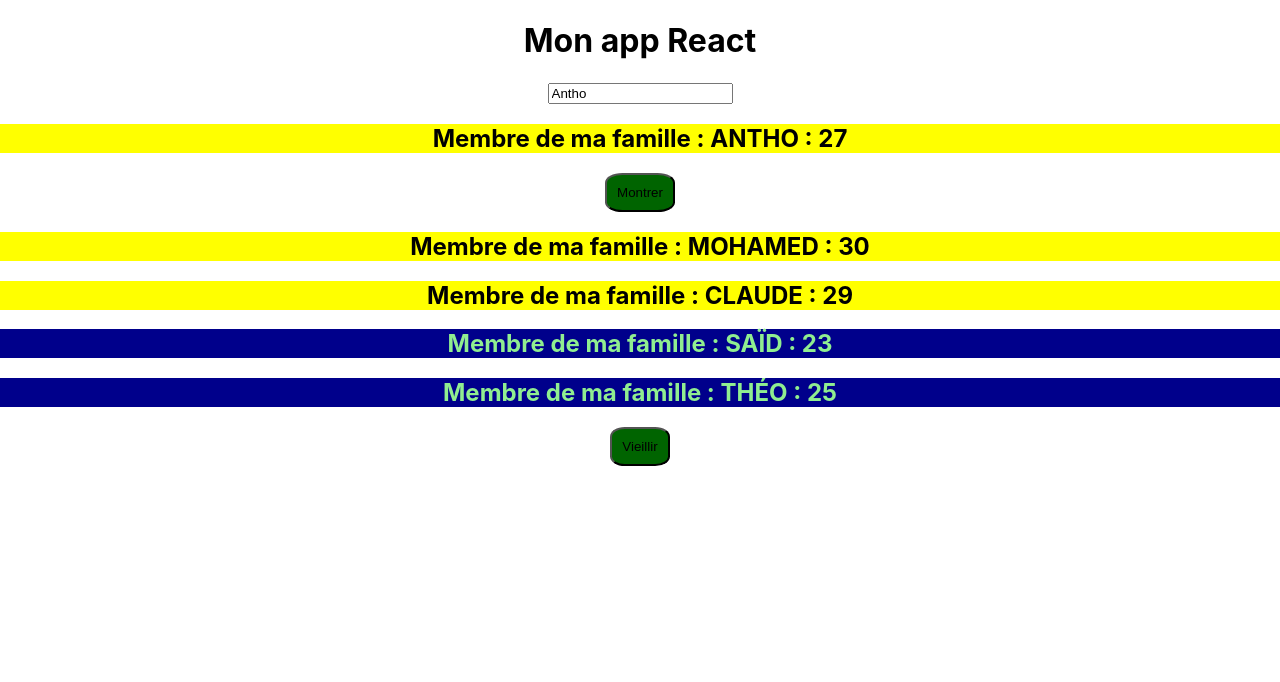
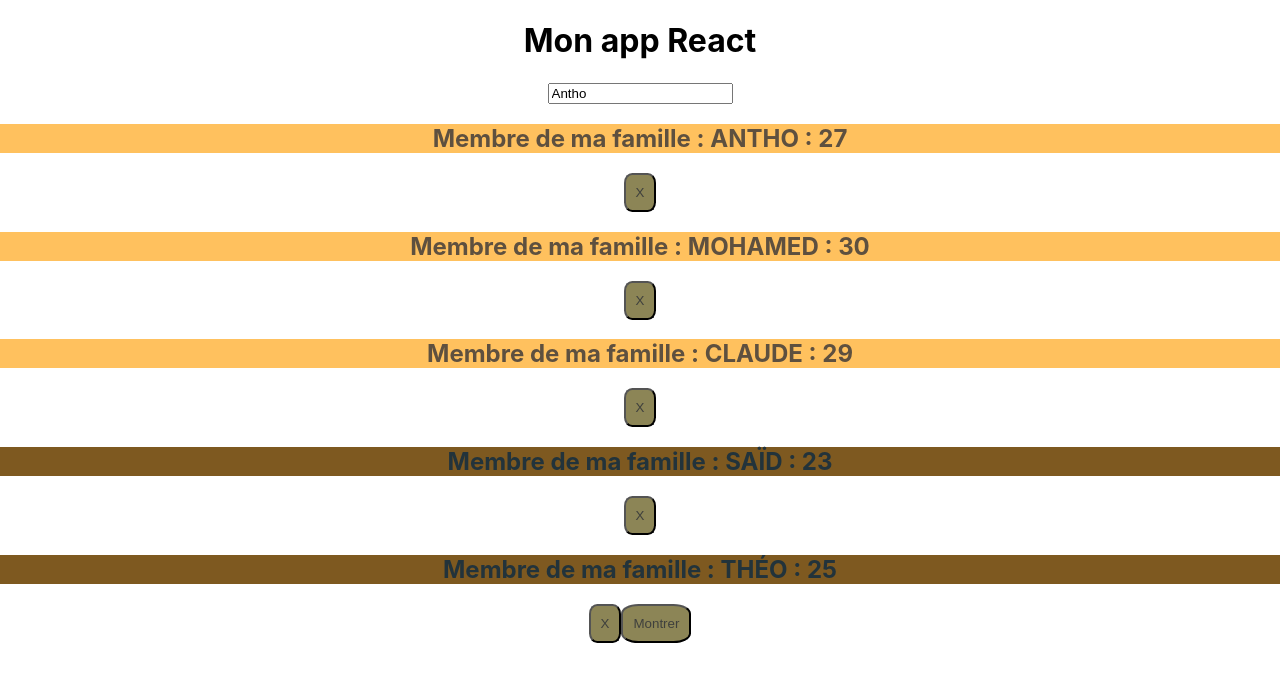
Before and after one commit to darwyn57/membre, a React (Create React App) app: page / in a window 1280 px wide. Shown: the top 682 px of the page. Built offline with nearby package versions, Linux system fonts and the light colour scheme.

Commit message:
fonction cacherNom

```diff
--- a/src/App.js
+++ b/src/App.js
@@ -1,6 +1,6 @@
 import React, { Component } from 'react'
 import Membre from './Membre.js';
-import Button from './Button.js';
+import button from './Button.js';
 import './App.css';
 
 const famille = {
@@ -38,36 +38,52 @@ class App extends Component {
     famille.membre1.name = name
     this.setState({ famille })
   }
-
   handleShowDescription = () => {
     const isShow = !this.state.isShow
     this.setState({ isShow })
+  }
+  cacherNom = (id) => {
+    const famille = { ...this.state.famille }
+    famille[id].name = 'X'
+    this.setState({ famille })
+  }
+
+  render() {
+
+    const { titre } = this.props;//destructuration
+    const { famille, isShow } = this.state
+    let description = null
+
+    if (isShow) {
+      description = <strong>description lol</strong>
+    }
+
+    < button onClick={this.handleShowDescription} >
+      {
+        isShow ? 'cacher' : 'Montrer'
+      }
+    </button >
 
 
+    const liste = Object.keys(famille).map(membre => (
+      <Membre
+        age={famille[membre].age}
+        name={famille[membre].name} />
 
-  }
-
-
-
-  render() {
-    const { titre } = this.props;//destructuration
-    const { famille, isShow } = this.state
-
+    ))
+    console.log(liste);
     return (
       <div className="App">
         <h1>{titre}</h1> {/*this.props.titre devient titre suite a la destructuration*/}
-        <input type="texte" value={famille.membre1.name} onChange={this.handleChange}></input>
-        <Membre
+        <input type="texte" value={famille.membre1.name} onChange={this.handleChange} />
+        {liste}
+        {description}
+        <button onClick={this.handleShowDescription}>
+          {isShow ? 'cacher' : 'Montrer'}
+        </button>
+        {/* <Membre
           name={famille.membre1.name}
           age={famille.membre1.age} />
-        {
-          isShow ? <strong>description lol</strong> : null
-        }
-        <button onClick={this.handleShowDescription}>
-          {
-            isShow ? 'cacher' : 'Montrer'
-          }
-        </button>
 
         <Membre
           name={famille.membre2.name}
@@ -81,15 +97,10 @@ class App extends Component {
         <Membre
           name={famille.membre5.name}
           age={famille.membre5.age} />
-        <Button vieillir={() => this.handleClick(2)} />
-
-
-
+        <Button vieillir={() => this.handleClick(2)} /> */}
       </div >
-
     )
   }
-
 }
 
 export default App;
--- a/src/Button.css
+++ b/src/Button.css
@@ -1,6 +1,7 @@
 Button {
-    background-color: darkgreen;
+    background-color: rgb(140, 133, 86);
     padding: 10px;
     border-radius: 25%;
+    color: rgb(63, 64, 61);
 
 }
--- a/src/Membre.js
+++ b/src/Membre.js
@@ -3,11 +3,12 @@ import './App.js'
 
 
 
-const Membre = ({ name, children, age }) => {
+const Membre = ({ name, children, age, cacherNom }) => {
 
     return (
         <fragment>
-            <h2 style={{ backgroundColor: age < 26 ? 'darkblue' : 'yellow', color: age < 26 ? 'lightgreen' : 'black' }}>Membre de ma famille : {name.toUpperCase()} : {age} </h2>
+            <h2 style={{ backgroundColor: age < 26 ? '#7E5920' : '#FFC15E', color: age < 26 ? '#22333B' : '#5E503F' }}>Membre de ma famille : {name.toUpperCase()} : {age} </h2>
+            <button onClick={cacherNom}>X</button>
             {children ? <p>description: {children}</p> : <Fragment />}
 
         </fragment>
```
